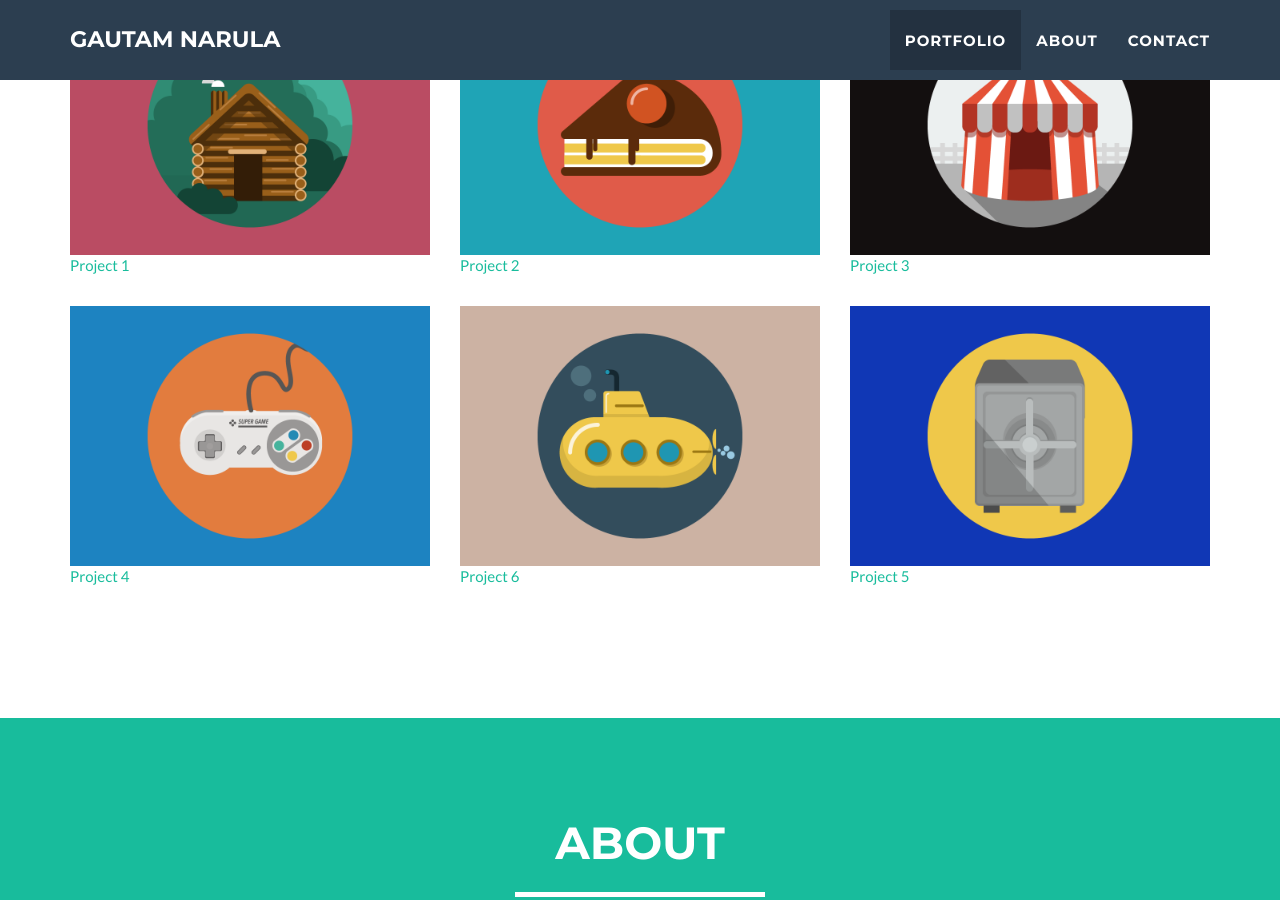
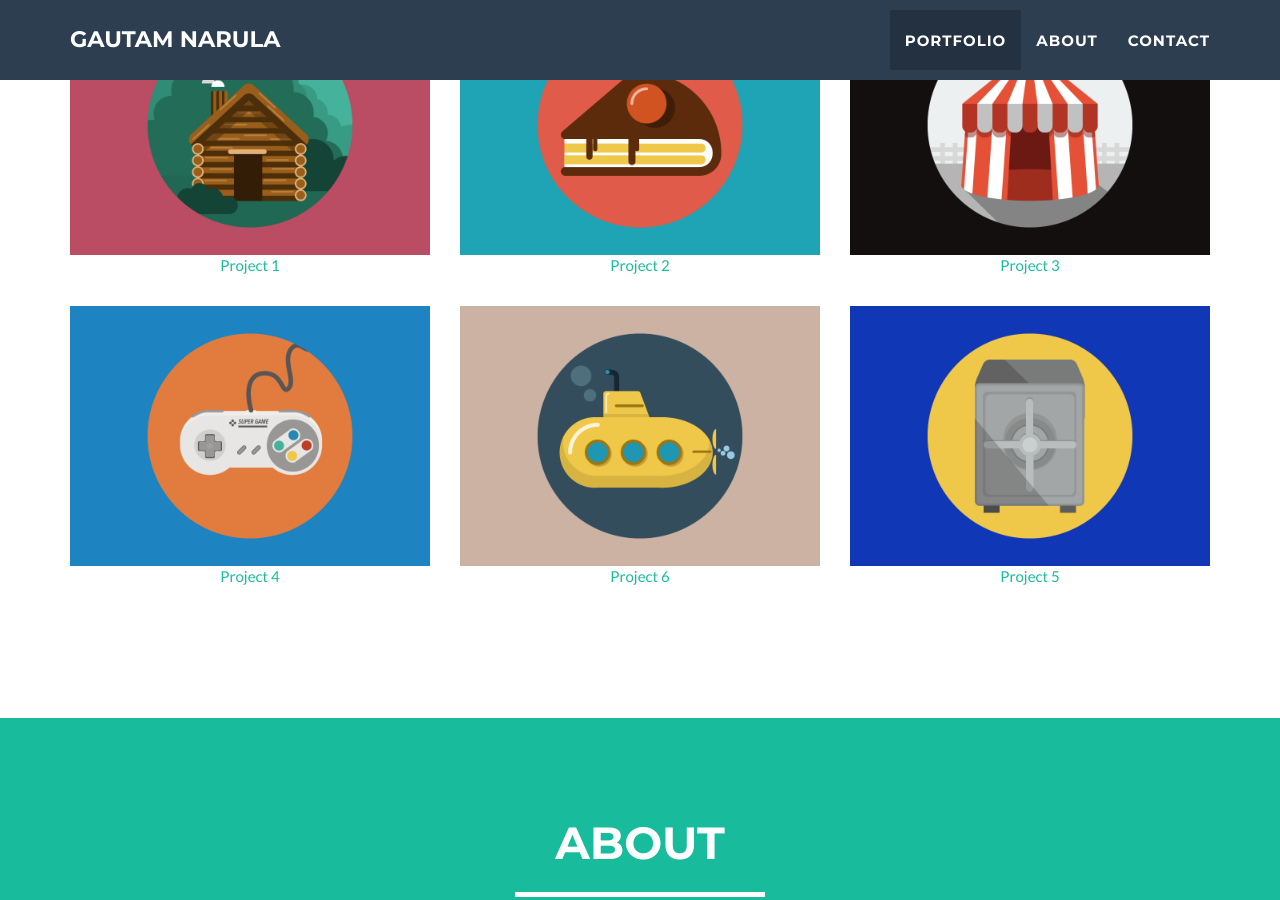
Before and after one commit to gnarizzy/gnarizzy.github.io, a Jekyll site: the page built from index.html, in a window 1280 px wide and 900 px high, scrolled down 990 px. Built offline with Jekyll 4.4.1, drawn with Linux system fonts in a browser that asks for light colours.

Commit message:
Center project title text

```diff
--- a/_includes/portfolio_grid.html
+++ b/_includes/portfolio_grid.html
@@ -18,7 +18,7 @@
                                 </div>
                             </div>
                             <img src="img/portfolio/{{ post.img }}" class="img-responsive" alt="{{ post.alt }}">
-                            {{ post.title }}
+                            <div class="text-center">{{ post.title }}</div>
                         </a>
                     </div>
                 {% endfor %}
```
